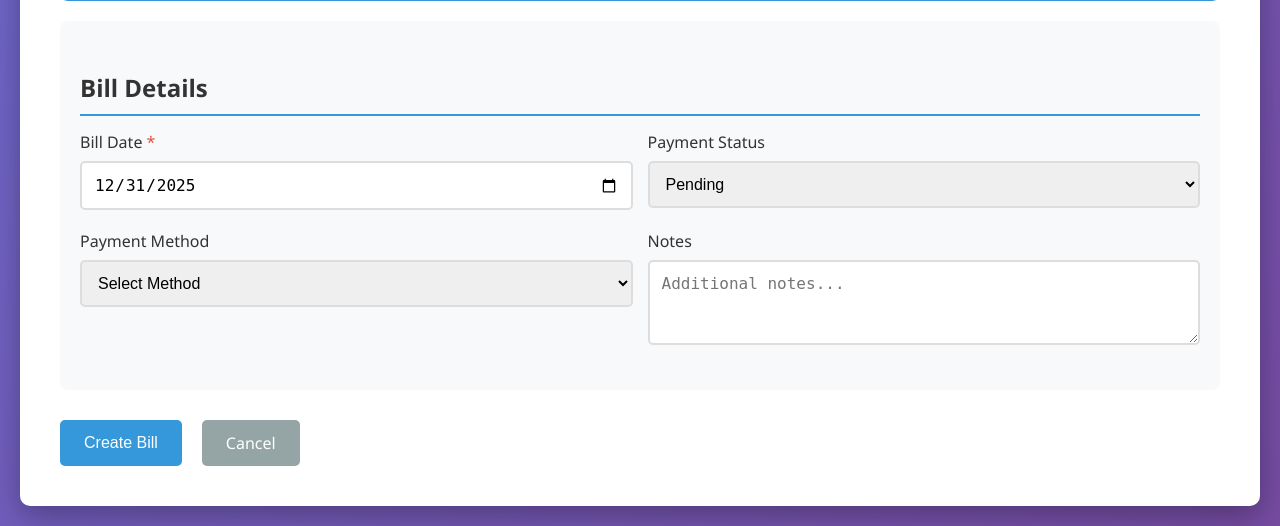
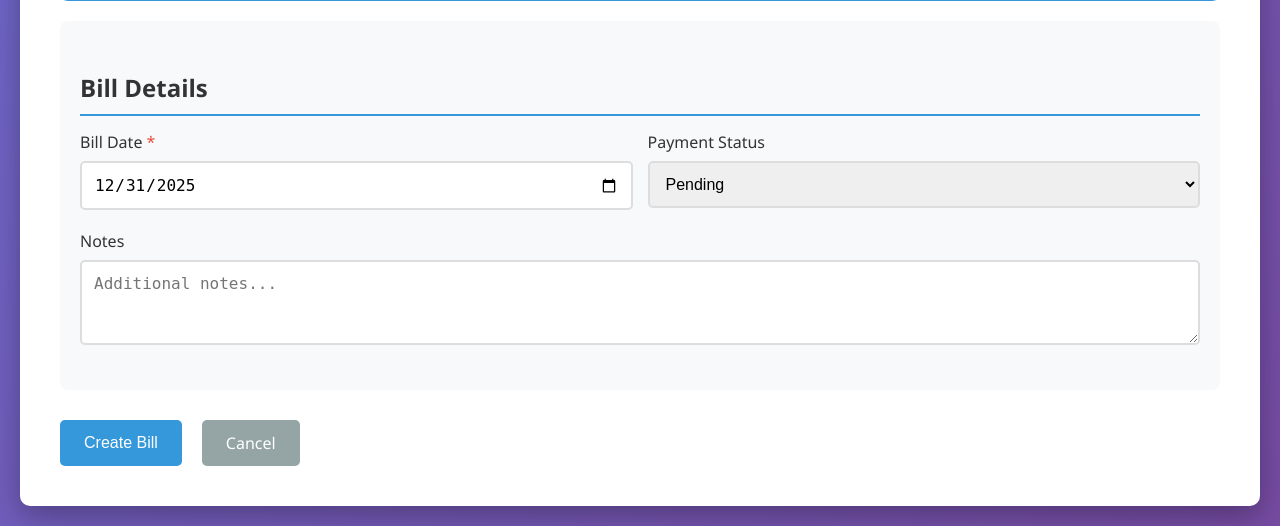
Before and after one commit to pshanmugavelp-pixel/Billing-web-app, a Flask app: page /billing/create in a window 1280 px wide. Shown: the part 1810-2336 px from the top of the page. Run offline with Flask 3, Linux system fonts and the light colour scheme; data that the repository does not hold is empty.

Commit message:
update payment

```diff
--- a/database.py
+++ b/database.py
@@ -72,7 +72,6 @@ def init_db():
             gst_amount REAL DEFAULT 0.0,
             total_amount REAL NOT NULL DEFAULT 0.0,
             payment_status TEXT DEFAULT 'Pending',
-            payment_method TEXT,
             notes TEXT,
             created_at TIMESTAMP DEFAULT CURRENT_TIMESTAMP,
             FOREIGN KEY (customer_id) REFERENCES customers (id)
--- a/routes/admin.py
+++ b/routes/admin.py
@@ -217,7 +217,6 @@ def reset_table(table_name):
                     gst_amount REAL DEFAULT 0.0,
                     total_amount REAL NOT NULL DEFAULT 0.0,
                     payment_status TEXT DEFAULT 'Pending',
-                    payment_method TEXT,
                     notes TEXT,
                     created_at TIMESTAMP DEFAULT CURRENT_TIMESTAMP,
                     FOREIGN KEY (customer_id) REFERENCES customers (id)
--- a/routes/billing.py
+++ b/routes/billing.py
@@ -34,7 +34,6 @@ def create():
         customer_id = request.form['customer_id']
         bill_date = request.form['bill_date']
         payment_status = request.form.get('payment_status', 'Pending')
-        payment_method = request.form.get('payment_method', '')
         notes = request.form.get('notes', '')
 
         # Handle bill_id generation
@@ -91,10 +90,10 @@ def create():
 
         # Insert bill header
         cursor = conn.execute('''INSERT INTO billing (bill_id, customer_id, bill_date, subtotal, gst_amount,
-                                total_amount, payment_status, payment_method, notes)
-                                VALUES (?, ?, ?, ?, ?, ?, ?, ?, ?)''',
+                                total_amount, payment_status, notes)
+                                VALUES (?, ?, ?, ?, ?, ?, ?, ?)''',
                             (bill_id, customer_id, bill_date, subtotal, gst_amount, total_amount,
-                             payment_status, payment_method, notes))
+                             payment_status, notes))
 
         # Insert bill items and update inventory (use bill_id text, not lastrowid)
         for item in items:
@@ -279,7 +278,6 @@ def update(bill_id):
         customer_id = request.form['customer_id']
         bill_date = request.form['bill_date']
         payment_status = request.form.get('payment_status', 'Pending')
-        payment_method = request.form.get('payment_method', '')
         notes = request.form.get('notes', '')
 
         # Validate bill_id uniqueness (if changed)
@@ -342,10 +340,10 @@ def update(bill_id):
 
         # Update bill header
         conn.execute('''UPDATE billing SET bill_id = ?, customer_id = ?, bill_date = ?, subtotal = ?, gst_amount = ?,
-                       total_amount = ?, payment_status = ?, payment_method = ?, notes = ?
+                       total_amount = ?, payment_status = ?, notes = ?
                        WHERE id = ?''',
                     (new_bill_id, customer_id, bill_date, subtotal, gst_amount, total_amount,
-                     payment_status, payment_method, notes, bill_id))
+                     payment_status, notes, bill_id))
 
         # Delete old bill items
         conn.execute('DELETE FROM billing_items WHERE bill_id = ?', (current_bill_id_text,))
--- a/templates/billing/create.html
+++ b/templates/billing/create.html
@@ -440,22 +440,9 @@
                     </div>
                 </div>
 
-                <div class="form-row">
-                    <div class="form-group">
-                        <label for="payment_method">Payment Method</label>
-                        <select name="payment_method" id="payment_method">
-                            <option value="">Select Method</option>
-                            <option value="Cash">Cash</option>
-                            <option value="Card">Card</option>
-                            <option value="UPI">UPI</option>
-                            <option value="Bank Transfer">Bank Transfer</option>
-                        </select>
-                    </div>
-
-                    <div class="form-group">
-                        <label for="notes">Notes</label>
-                        <textarea name="notes" id="notes" rows="3" placeholder="Additional notes..."></textarea>
-                    </div>
+                <div class="form-group">
+                    <label for="notes">Notes</label>
+                    <textarea name="notes" id="notes" rows="3" placeholder="Additional notes..."></textarea>
                 </div>
             </div>
 
```
Also changed, not shown: templates/billing/update.html (+0 -11 lines).
